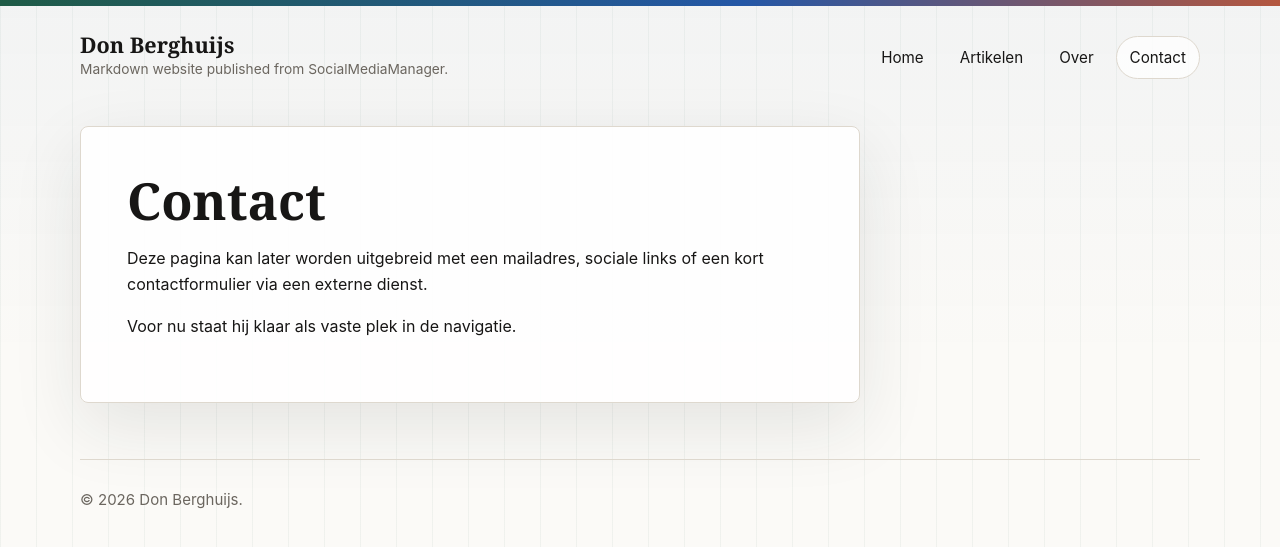
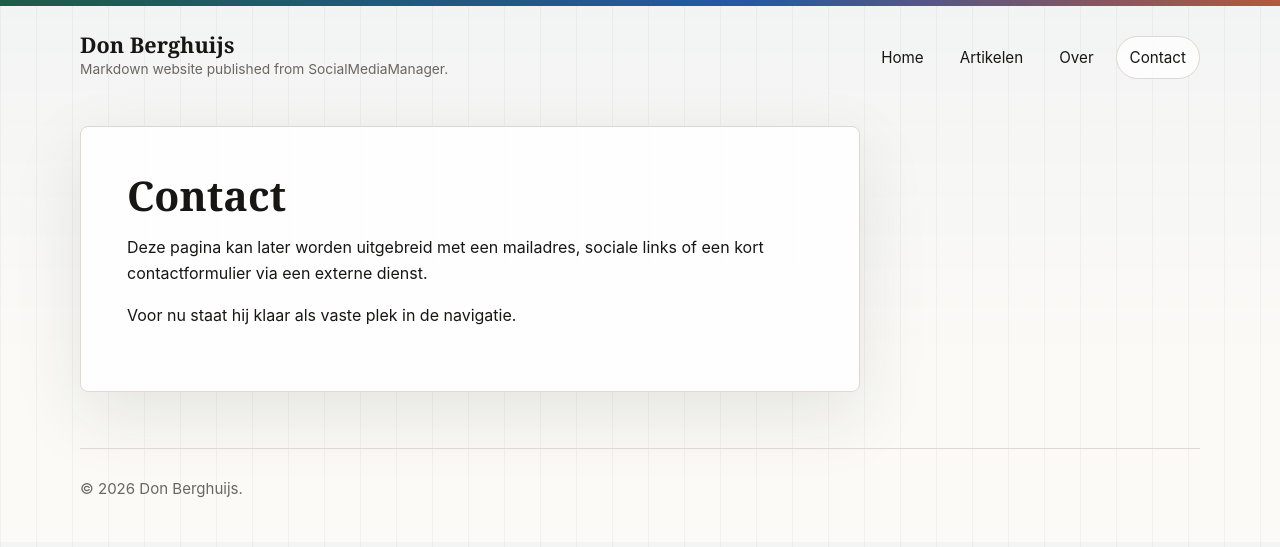
Before and after one commit to N04D/website, a Jekyll site: the page built from contact.md, in a window 1280 px wide. Shown: the top 547 px of the page. Built offline with Jekyll 4.4.1, drawn with Linux system fonts in a browser that asks for light colours.

Commit message:
style: compact heading hierarchy

```diff
--- a/assets/css/site.css
+++ b/assets/css/site.css
@@ -120,29 +120,29 @@ h1, h2, h3 {
 h1 {
   margin: 0;
   max-width: 780px;
-  font-size: clamp(2.05rem, 4vw, 3.6rem);
+  font-size: clamp(1.85rem, 3.2vw, 2.8rem);
   font-weight: 650;
 }
 
 .hero h1 {
-  font-size: clamp(2.65rem, 6vw, 5.6rem);
+  font-size: clamp(2.1rem, 4.4vw, 3.7rem);
 }
 
 h2 {
   margin: 0 0 18px;
-  font-size: clamp(1.7rem, 3vw, 2.55rem);
+  font-size: clamp(1.45rem, 2.4vw, 2rem);
 }
 
 h3 {
   margin: 0 0 10px;
-  font-size: 1.3rem;
+  font-size: 1.12rem;
 }
 
 .lede {
   max-width: 680px;
   margin: 22px 0 0;
   color: #3e3a35;
-  font-size: clamp(1.08rem, 1.7vw, 1.28rem);
+  font-size: clamp(1rem, 1.25vw, 1.12rem);
 }
 
 .hero-note {
@@ -219,7 +219,7 @@ h3 {
   box-shadow: var(--shadow);
 }
 
-.page-panel h1 { font-size: clamp(2rem, 3.5vw, 3rem); }
+.page-panel h1 { font-size: clamp(1.8rem, 3vw, 2.45rem); }
 
 .page-panel p:first-of-type { font-size: 1.05rem; }
 
@@ -256,7 +256,7 @@ h3 {
   box-shadow: var(--shadow);
 }
 
-.content h1 { font-size: clamp(2rem, 4vw, 3.35rem); }
+.content h1 { font-size: clamp(1.8rem, 3.2vw, 2.65rem); }
 .content img { max-width: 100%; height: auto; }
 .content a { color: var(--blue); }
 .content code { background: #f0ece5; padding: 0.15em 0.35em; border-radius: 4px; }
```
